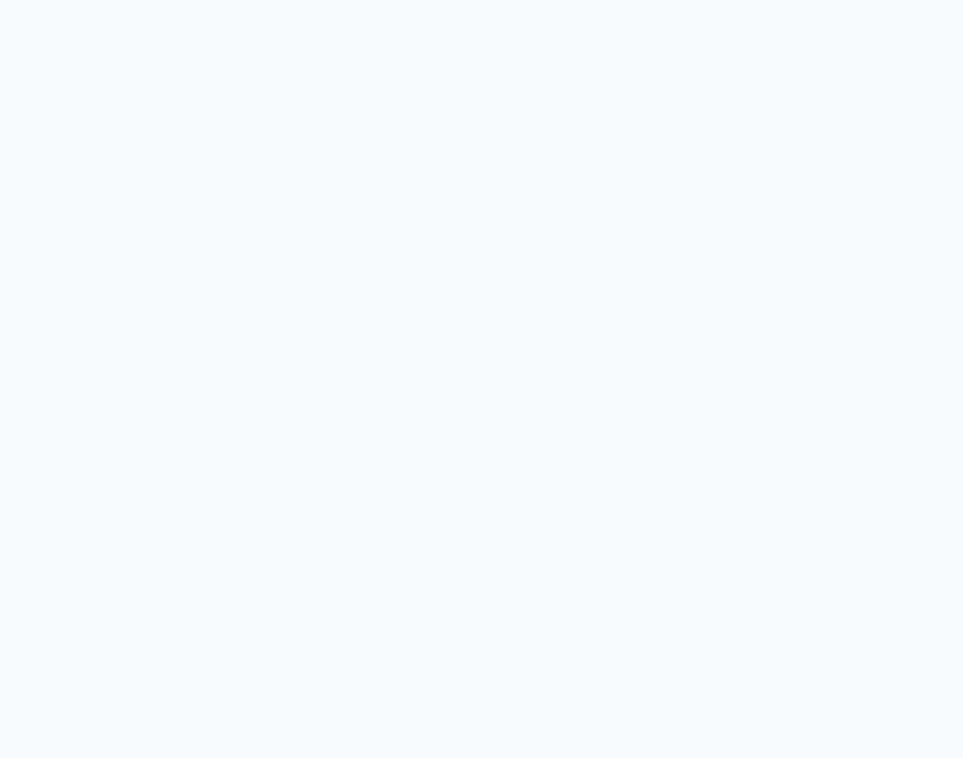
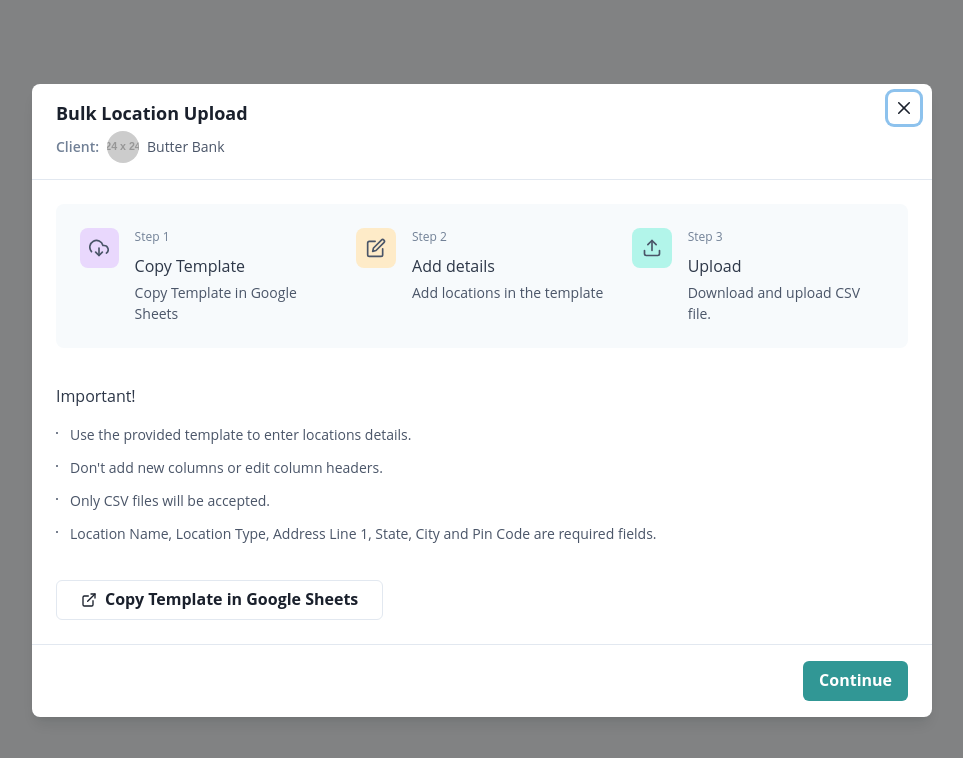
Before and after one commit to rajbreno-agnext/Inspeqt-GenAI-Codes, a React (Create React App) app: page /custom-code in a window 1280 px wide. Before the commit this address had no page. Shown: the top 758 px of the page, without its empty margins (158-1121 px from the left). Built offline with nearby package versions, Linux system fonts and the light colour scheme; the HTML template or start-up script is replaced by a standard one.

Commit message:
added bulk upload modal

```diff
--- a/src/App.js
+++ b/src/App.js
@@ -9,6 +9,7 @@ import DashboardPage from './pages/DashboardPage';
 import CreateJobPage from './pages/CreateJobPage';
 import SidebarPreviewPage from './pages/SidebarPreviewPage';
 import FormBuilderPage from './pages/FormBuilderPage';
+import BulkLocationUploadModal from './pages/BulkLocationUploadModal';
 import theme from './theme'; // Import your custom theme
 
 function App() {
@@ -22,6 +23,7 @@ function App() {
             <Route path="/create-job" element={<CreateJobPage />} />
             <Route path="/sidebar" element={<SidebarPreviewPage />} />
             <Route path="/form-builder" element={<FormBuilderPage />} />
+            <Route path="/custom-code" element={<BulkLocationUploadModal />} />
           </Routes>
         </Box>
       </Router>
--- /dev/null
+++ b/src/pages/BulkLocationUploadModal.js
@@ -0,0 +1,181 @@
+import React from 'react';
+import {
+  Box,
+  Modal,
+  ModalOverlay,
+  ModalContent,
+  ModalHeader,
+  ModalBody,
+  ModalFooter,
+  ModalCloseButton,
+  Text,
+  Flex,
+  Avatar,
+  Button,
+  Icon,
+  VStack,
+  HStack,
+  useDisclosure,
+} from '@chakra-ui/react';
+import { FiEdit, FiUpload, FiDownloadCloud, FiExternalLink } from 'react-icons/fi';
+
+const BulkLocationUploadModal = () => {
+  const { isOpen, onOpen, onClose } = useDisclosure({ defaultIsOpen: true });
+
+  const steps = [
+    {
+      step: 'Step 1',
+      title: 'Copy Template',
+      description: 'Copy Template in Google Sheets',
+      icon: FiDownloadCloud,
+      bgColor: 'purple.100',
+    },
+    {
+      step: 'Step 2',
+      title: 'Add details',
+      description: 'Add locations in the template',
+      icon: FiEdit,
+      bgColor: 'orange.100',
+    },
+    {
+      step: 'Step 3',
+      title: 'Upload',
+      description: 'Download and upload CSV file.',
+      icon: FiUpload,
+      bgColor: 'teal.100',
+    },
+  ];
+
+  const importantPoints = [
+    'Use the provided template to enter locations details.',
+    "Don't add new columns or edit column headers.",
+    'Only CSV files will be accepted.',
+    'Location Name, Location Type, Address Line 1, State, City and Pin Code are required fields.',
+  ];
+
+  return (
+    <Box position="fixed" top={0} left={0} right={0} bottom={0} zIndex="modal">
+      <Modal
+        isOpen={isOpen}
+        onClose={onClose}
+        size={{ base: "full", md: "4xl" }}
+        isCentered={{ base: false, md: true }}
+        motionPreset={{ base: "slideInBottom", md: "scale" }}
+      >
+        <ModalOverlay />
+        <ModalContent
+          maxW={{ base: "100%", md: "900px" }}
+          my={{ base: 0, md: "auto" }}
+          minH={{ base: "100vh", md: "auto" }}
+          borderRadius={{ base: 0, md: "lg" }}
+          position={{ base: "absolute", md: "relative" }}
+          top={{ base: 0, md: "auto" }}
+          mb={{ base: 0, md: "auto" }}
+        >
+          <ModalHeader borderBottomWidth="1px" py={4}>
+            <Flex direction="column" gap={1}>
+              <Text fontSize={{ base: "md", md: "lg" }} fontWeight="bold">
+                Bulk Location Upload
+              </Text>
+              <Flex align="center" gap={2}>
+                <Text color="gray.500" fontSize="sm">
+                  Client:
+                </Text>
+                <Flex align="center" gap={2}>
+                  <Avatar size="sm" src="https://via.placeholder.com/24x24" name="Butter Bank" />
+                  <Text color="gray.600" fontSize="sm" fontWeight="medium">
+                    Butter Bank
+                  </Text>
+                </Flex>
+              </Flex>
+            </Flex>
+            <ModalCloseButton />
+          </ModalHeader>
+
+          <ModalBody py={6}>
+            <VStack spacing={{ base: 6, md: 9 }} align="stretch">
+              <Flex
+                bg="gray.50"
+                p={{ base: 4, md: 6 }}
+                borderRadius="lg"
+                gap={{ base: 4, md: 6 }}
+                direction={{ base: "column", md: "row" }}
+              >
+                {steps.map((step, index) => (
+                  <Flex
+                    key={index}
+                    flex={1}
+                    gap={4}
+                    mb={{ base: index !== steps.length - 1 ? 4 : 0, md: 0 }}
+                  >
+                    <Box p={2} bg={step.bgColor} borderRadius="lg" height="40px" width="40px" display="flex" alignItems="center" justifyContent="center">
+                      <Icon as={step.icon} boxSize={5} color="gray.600" />
+                    </Box>
+                    <Box>
+                      <Text color="gray.500" fontSize="xs" mb={2}>
+                        {step.step}
+                      </Text>
+                      <Text color="gray.700" fontSize="md" fontWeight="medium" mb={1}>
+                        {step.title}
+                      </Text>
+                      <Text color="gray.600" fontSize="sm">
+                        {step.description}
+                      </Text>
+                    </Box>
+                  </Flex>
+                ))}
+              </Flex>
+
+              <Box>
+                <Text color="gray.700" fontSize="md" fontWeight="medium" mb={4}>
+                  Important!
+                </Text>
+                <VStack align="stretch" spacing={3}>
+                  {importantPoints.map((point, index) => (
+                    <HStack
+                      key={index}
+                      spacing={3}
+                      alignItems="flex-start"
+                    >
+                      <Box w="2px" h="2px" bg="gray.600" borderRadius="full" mt={2} />
+                      <Text color="gray.600" fontSize="sm">
+                        {point}
+                      </Text>
+                    </HStack>
+                  ))}
+                </VStack>
+              </Box>
+
+              <Button
+                variant="outline"
+                leftIcon={<Icon as={FiExternalLink} />}
+                size={{ base: "md", md: "md" }}
+                width="fit-content"
+                px={{ base: 4, md: 6 }}
+              >
+                Copy Template in Google Sheets
+              </Button>
+            </VStack>
+          </ModalBody>
+
+          <ModalFooter
+            borderTopWidth="1px"
+            flexDirection={{ base: "column", sm: "row" }}
+            gap={{ base: 2, sm: 0 }}
+          >
+            <Button
+              colorScheme="teal"
+              size={{ base: "md", md: "md" }}
+              px={8}
+              w={{ base: "100%", sm: "auto" }}
+            >
+              Continue
+            </Button>
+          </ModalFooter>
+        </ModalContent>
+      </Modal>
+    </Box>
+  );
+};
+
+export default BulkLocationUploadModal;
--- a/src/pages/HomePage.js
+++ b/src/pages/HomePage.js
@@ -7,6 +7,7 @@ const navigationButtons = [
   { name: 'Create Job', path: '/create-job' },
   { name: 'Sidebar Preview', path: '/sidebar' },
   { name: 'Form Builder', path: '/form-builder' },
+  { name: 'Bulk Location Upload', path: '/custom-code' },
   // Add more navigation buttons here as needed
 ];
 
```
